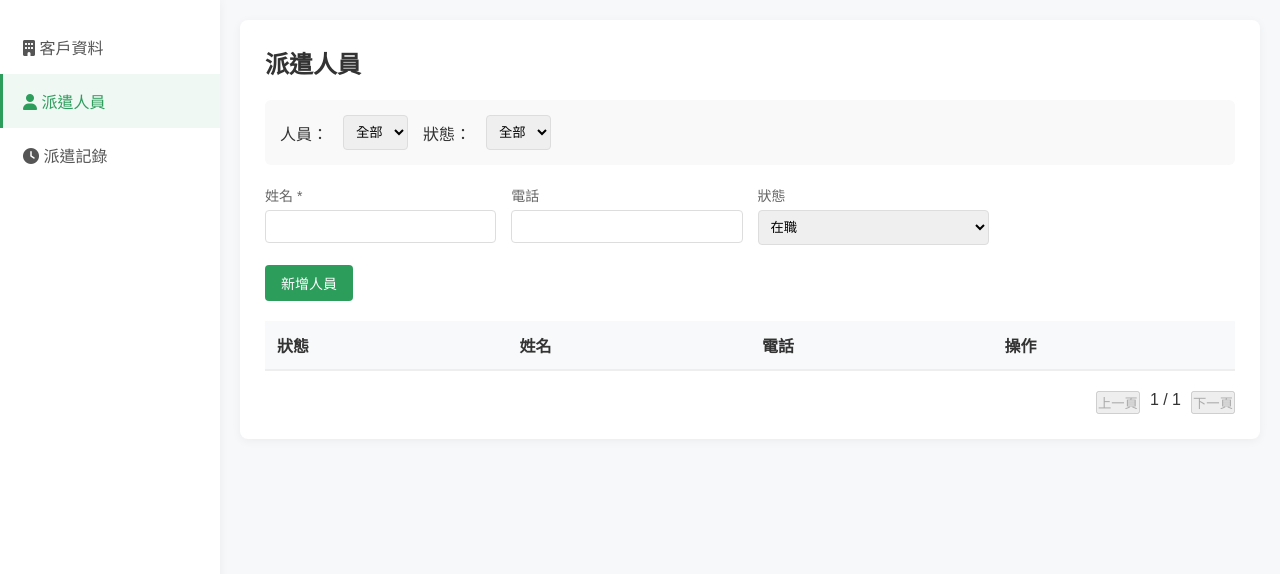
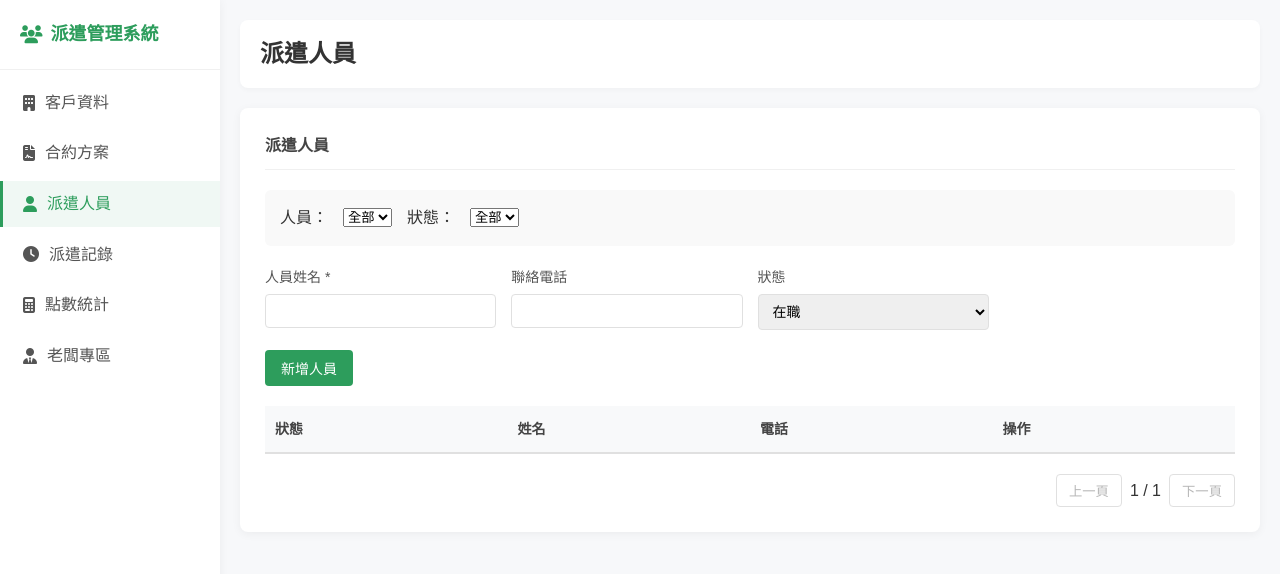
Before and after one commit to pennylolo0129-hub/doclick.tw, a plain HTML site: page index.html in a window 1280 px wide. Both pictures are taken after a click on the link "派遣人員". Shown: the top 574 px of the page. Drawn offline with Linux system fonts and the light colour scheme.

Commit message:
Update index.html

```diff
--- a/index.html
+++ b/index.html
@@ -5,53 +5,70 @@
 <meta name="viewport" content="width=device-width, initial-scale=1.0">
 <title>客戶及派遣人員管理系統 V1.0</title>
 <script src="https://cdn.jsdelivr.net/npm/xlsx/dist/xlsx.full.min.js"></script>
+<script src="https://cdnjs.cloudflare.com/ajax/libs/html2pdf.js/0.10.1/html2pdf.bundle.min.js"></script>
 <link rel="stylesheet" href="https://cdnjs.cloudflare.com/ajax/libs/font-awesome/6.4.0/css/all.min.css">
 <style>
-  /* 樣式保持一致 */
-  * { margin: 0; padding: 0; box-sizing: border-box; font-family: 'Microsoft JhengHei', sans-serif; }
-  body { background-color: #f7f8fa; color: #333; }
+  /* 介面完全恢復原始樣式 */
+  * { margin: 0; padding: 0; box-sizing: border-box; font-family: 'Microsoft JhengHei', 'Arial', sans-serif; }
+  body { background-color: #f7f8fa; color: #333; line-height: 1.6; }
   .app-container { display: flex; min-height: 100vh; }
-  .sidebar { width: 220px; background: white; box-shadow: 0 0 10px rgba(0,0,0,0.05); position: fixed; height: 100vh; }
-  .sidebar-nav { list-style: none; padding-top: 20px; }
-  .sidebar-nav a { display: block; padding: 15px 20px; color: #555; text-decoration: none; border-left: 3px solid transparent; }
-  .sidebar-nav a.active { background: #f0f8f4; color: #2d9d5c; border-left-color: #2d9d5c; }
+  .sidebar { width: 220px; background-color: #ffffff; box-shadow: 0 0 10px rgba(0,0,0,0.05); padding: 20px 0; position: fixed; height: 100vh; overflow-y: auto; z-index: 10; }
+  .sidebar-header { padding: 0 20px 20px; border-bottom: 1px solid #f0f0f0; margin-bottom: 10px; }
+  .sidebar-header h1 { font-size: 18px; color: #2d9d5c; font-weight: 600; display: flex; align-items: center; gap: 8px; }
+  .sidebar-nav { list-style: none; }
+  .sidebar-nav li { margin: 5px 0; }
+  .sidebar-nav a { display: flex; align-items: center; gap: 10px; padding: 10px 20px; color: #555; text-decoration: none; border-left: 3px solid transparent; transition: all 0.2s ease; }
+  .sidebar-nav a:hover, .sidebar-nav a.active { background-color: #f0f8f4; color: #2d9d5c; border-left-color: #2d9d5c; }
   .main-content { flex: 1; margin-left: 220px; padding: 20px; }
-  .page { display: none; background: white; border-radius: 8px; padding: 25px; box-shadow: 0 2px 10px rgba(0,0,0,0.05); }
+  .page-header { background-color: #ffffff; padding: 15px 20px; border-radius: 8px; box-shadow: 0 2px 5px rgba(0,0,0,0.03); margin-bottom: 20px; display: flex; justify-content: space-between; align-items: center; }
+  .page { display: none; background-color: #ffffff; border-radius: 8px; box-shadow: 0 2px 10px rgba(0,0,0,0.05); padding: 25px; margin-bottom: 20px; }
   .page.active { display: block; }
-  /* 篩選列樣式 */
+  .page-title { font-size: 16px; font-weight: 600; margin-bottom: 20px; color: #444; padding-bottom: 10px; border-bottom: 1px solid #f0f0f0; }
   .filter-bar { background-color: #f9f9f9; padding: 15px; border-radius: 6px; margin-bottom: 20px; display: flex; flex-wrap: wrap; gap: 15px; align-items: center; }
   .grid { display: grid; grid-template-columns: repeat(4, 1fr); gap: 15px; margin-bottom: 20px; }
   .grid div { display: flex; flex-direction: column; }
-  .grid label { margin-bottom: 5px; font-size: 14px; color: #666; }
-  input, select { padding: 8px; border: 1px solid #ddd; border-radius: 4px; }
-  button.btn { padding: 8px 16px; border: none; border-radius: 4px; cursor: pointer; font-size: 14px; background: #2d9d5c; color: white; }
-  table { width: 100%; border-collapse: collapse; margin-top: 20px; }
-  th { background: #f8f9fa; padding: 12px; text-align: left; border-bottom: 2px solid #eee; }
-  td { padding: 12px; border-bottom: 1px solid #f0f0f0; }
-  .pagination { display: flex; justify-content: flex-end; gap: 10px; margin-top: 20px; }
+  .grid label { margin-bottom: 6px; font-weight: 500; font-size: 14px; color: #555; }
+  .grid input, .grid select { padding: 8px 10px; border: 1px solid #e0e0e0; border-radius: 4px; font-size: 14px; }
+  button.btn { padding: 8px 16px; border: none; border-radius: 4px; cursor: pointer; margin-right: 10px; margin-bottom: 10px; font-size: 14px; font-weight: 500; display: inline-flex; align-items: center; gap: 6px; transition: background-color 0.2s; }
+  .btn-success { background: #2d9d5c; color: white; }
+  .btn-warning { background: #f59e0b; color: white; }
+  .btn-pdf { background: #dc2626; color: white; }
+  table { width: 100%; border-collapse: collapse; margin-top: 10px; font-size: 14px; }
+  table th { padding: 12px 10px; background: #f8f9fa; color: #444; font-weight: 600; text-align: left; border-bottom: 2px solid #e0e0e0; }
+  table td { padding: 10px; border-bottom: 1px solid #f0f0f0; color: #555; }
+  .pagination { margin-top: 20px; display: flex; gap: 8px; align-items: center; justify-content: flex-end; }
+  .pagination button { padding: 6px 12px; border: 1px solid #e0e0e0; background: white; cursor: pointer; border-radius: 4px; }
 </style>
 </head>
 <body>
 
 <div class="app-container">
   <div class="sidebar">
+    <div class="sidebar-header">
+      <h1><i class="fas fa-users"></i> 派遣管理系統</h1>
+    </div>
     <ul class="sidebar-nav">
       <li><a href="#" data-page="customer"><i class="fas fa-building"></i> 客戶資料</a></li>
+      <li><a href="#" data-page="contract"><i class="fas fa-file-contract"></i> 合約方案</a></li>
       <li><a href="#" data-page="staff" class="active"><i class="fas fa-user"></i> 派遣人員</a></li>
       <li><a href="#" data-page="attend"><i class="fas fa-clock"></i> 派遣記錄</a></li>
+      <li><a href="#" data-page="point"><i class="fas fa-calculator"></i> 點數統計</a></li>
+      <li><a href="#" data-page="boss"><i class="fas fa-user-tie"></i> 老闆專區</a></li>
     </ul>
   </div>
 
   <div class="main-content">
+    <div class="page-header">
+      <h2 id="main-title">派遣人員管理</h2>
+    </div>
+
     <div class="page active" id="page-staff">
-      <h2 style="margin-bottom:20px;">派遣人員</h2>
-
+      <div class="page-title">派遣人員</div>
       <div class="filter-bar">
         <label>人員：</label>
         <select id="staff_filter_name" onchange="resetPage('staff'); renderStaffTable()">
           <option value="all">全部</option>
         </select>
-
         <label>狀態：</label>
         <select id="staff_filter_status" onchange="resetPage('staff'); renderStaffTable()">
           <option value="all">全部</option>
@@ -59,52 +76,72 @@
           <option value="離職">離職</option>
         </select>
       </div>
-
       <div class="grid">
-        <div><label>姓名 *</label><input id="staff_name"></div>
-        <div><label>電話</label><input id="staff_tel"></div>
+        <div><label>人員姓名 *</label><input id="staff_name"></div>
+        <div><label>聯絡電話</label><input id="staff_tel"></div>
         <div><label>狀態</label><select id="staff_status"><option>在職</option><option>離職</option></select></div>
       </div>
-      <button class="btn" onclick="addStaff()">新增人員</button>
-
+      <button class="btn btn-success" onclick="addStaff()">新增人員</button>
       <table id="staffTableBox">
         <thead><tr><th>狀態</th><th>姓名</th><th>電話</th><th>操作</th></tr></thead>
         <tbody id="staffTable"></tbody>
       </table>
     </div>
 
-    <div class="page" id="page-customer"><h2>客戶資料</h2></div>
-    <div class="page" id="page-attend"><h2>派遣記錄</h2></div>
+    <div class="page" id="page-customer">
+        <div class="page-title">客戶資料管理</div>
+        <div class="grid">
+            <div><label>客戶名稱 *</label><input id="c_name"></div>
+            <div><label>行業別</label><input id="c_industry"></div>
+            <div><label>聯絡人</label><input id="c_user"></div>
+            <div><label>地址</label><input id="c_addr"></div>
+        </div>
+        <button class="btn btn-success">新增客戶</button>
+        <table id="custTableBox"><thead><tr><th>狀態</th><th>名稱</th><th>行業</th><th>聯絡人</th></tr></thead><tbody></tbody></table>
+    </div>
+
+    <div class="page" id="page-contract">
+        <div class="page-title">合約方案</div>
+        <table id="contractTableBox"><thead><tr><th>公司</th><th>點數</th><th>狀態</th></tr></thead><tbody></tbody></table>
+    </div>
+
+    <div class="page" id="page-attend">
+        <div class="page-title">派遣記錄</div>
+        <div class="grid">
+            <div><label>公司 *</label><select id="attend_company"></select></div>
+            <div><label>人員 *</label><select id="attend_staff"></select></div>
+            <div><label>日期 *</label><input type="date" id="attend_date"></div>
+        </div>
+        <button class="btn btn-success">儲存記錄</button>
+        <table id="attendTableBox"><thead><tr><th>公司</th><th>人員</th><th>日期</th><th>點數</th></tr></thead><tbody></tbody></table>
+    </div>
   </div>
 </div>
 
 <script>
-// 資料初始化
+// ===================== 資料與邏輯 =====================
 let staffData = JSON.parse(localStorage.getItem('staffData') || '[]');
 const pageConfig = { pageSize: 15, currentPage: { staff: 1 } };
 
-// --- 核心優化：更新選單 ---
-function updateStaffDropdown() {
-    const filterSelect = document.getElementById('staff_filter_name');
-    if(!filterSelect) return;
-
-    // 生成選項：全部 + 所有人名
+// 更新下拉選單內容
+function updateStaffFilter() {
+    const filter = document.getElementById('staff_filter_name');
+    if(!filter) return;
     let html = '<option value="all">全部</option>';
     staffData.forEach(s => {
         html += `<option value="${s.name}">${s.name}</option>`;
     });
-    filterSelect.innerHTML = html;
+    filter.innerHTML = html;
 }
 
-// --- 渲染表格 ---
+// 渲染表格 (支援篩選)
 function renderStaffTable() {
-    const nameFilter = document.getElementById('staff_filter_name').value;
-    const statusFilter = document.getElementById('staff_filter_status').value;
+    const nameVal = document.getElementById('staff_filter_name').value;
+    const statusVal = document.getElementById('staff_filter_status').value;
 
     const filtered = staffData.filter(s => {
-        const mName = (nameFilter === 'all' || s.name === nameFilter);
-        const mStatus = (statusFilter === 'all' || s.status === statusFilter);
-        return mName && mStatus;
+        return (nameVal === 'all' || s.name === nameVal) &&
+               (statusVal === 'all' || s.status === statusVal);
     });
 
     const start = (pageConfig.currentPage.staff - 1) * pageConfig.pageSize;
@@ -113,9 +150,9 @@ function renderStaffTable() {
     document.getElementById('staffTable').innerHTML = paged.map((s, idx) => `
         <tr>
             <td style="color:${s.status==='在職'?'#2d9d5c':'#dc2626'}">${s.status}</td>
-            <td><strong>${s.name}</strong></td>
+            <td>${s.name}</td>
             <td>${s.tel || ''}</td>
-            <td><button class="btn" style="background:#dc2626" onclick="deleteStaff(${start + idx})">刪除</button></td>
+            <td><button class="btn btn-pdf" style="padding:4px 8px" onclick="deleteStaff(${start + idx})">刪除</button></td>
         </tr>
     `).join('');
 
@@ -125,28 +162,26 @@ function renderStaffTable() {
 function addStaff() {
     const name = document.getElementById('staff_name').value.trim();
     if(!name) return alert('請輸入姓名');
-
     staffData.push({
         name: name,
         tel: document.getElementById('staff_tel').value,
         status: document.getElementById('staff_status').value
     });
-
     document.getElementById('staff_name').value = '';
     document.getElementById('staff_tel').value = '';
-    saveAll();
+    saveAndRefresh();
 }
 
 function deleteStaff(idx) {
     if(confirm('確定刪除？')) {
         staffData.splice(idx, 1);
-        saveAll();
+        saveAndRefresh();
     }
 }
 
-function saveAll() {
+function saveAndRefresh() {
     localStorage.setItem('staffData', JSON.stringify(staffData));
-    updateStaffDropdown(); // 儲存後立即更新選單內容
+    updateStaffFilter();
     renderStaffTable();
 }
 
@@ -178,12 +213,14 @@ document.querySelectorAll('.sidebar-nav a').forEach(link => {
         e.preventDefault();
         document.querySelectorAll('.page, .sidebar-nav a').forEach(el => el.classList.remove('active'));
         link.classList.add('active');
-        document.getElementById(`page-${link.dataset.page}`).classList.add('active');
+        const p = link.dataset.page;
+        document.getElementById(`page-${p}`).classList.add('active');
+        document.getElementById('main-title').innerText = link.innerText;
     };
 });
 
-// --- 初始化啟動 ---
-updateStaffDropdown();
+// 初始化
+updateStaffFilter();
 renderStaffTable();
 
 </script>
```
